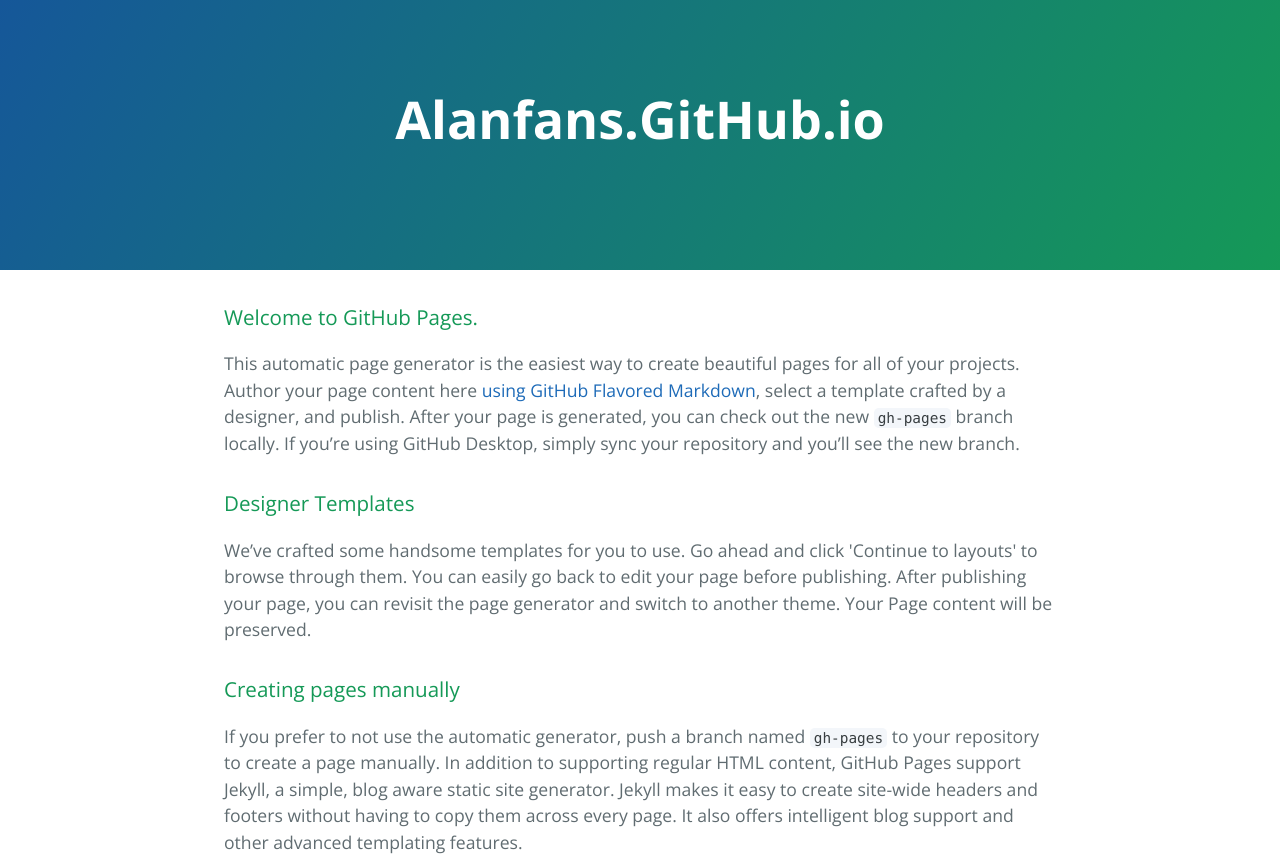
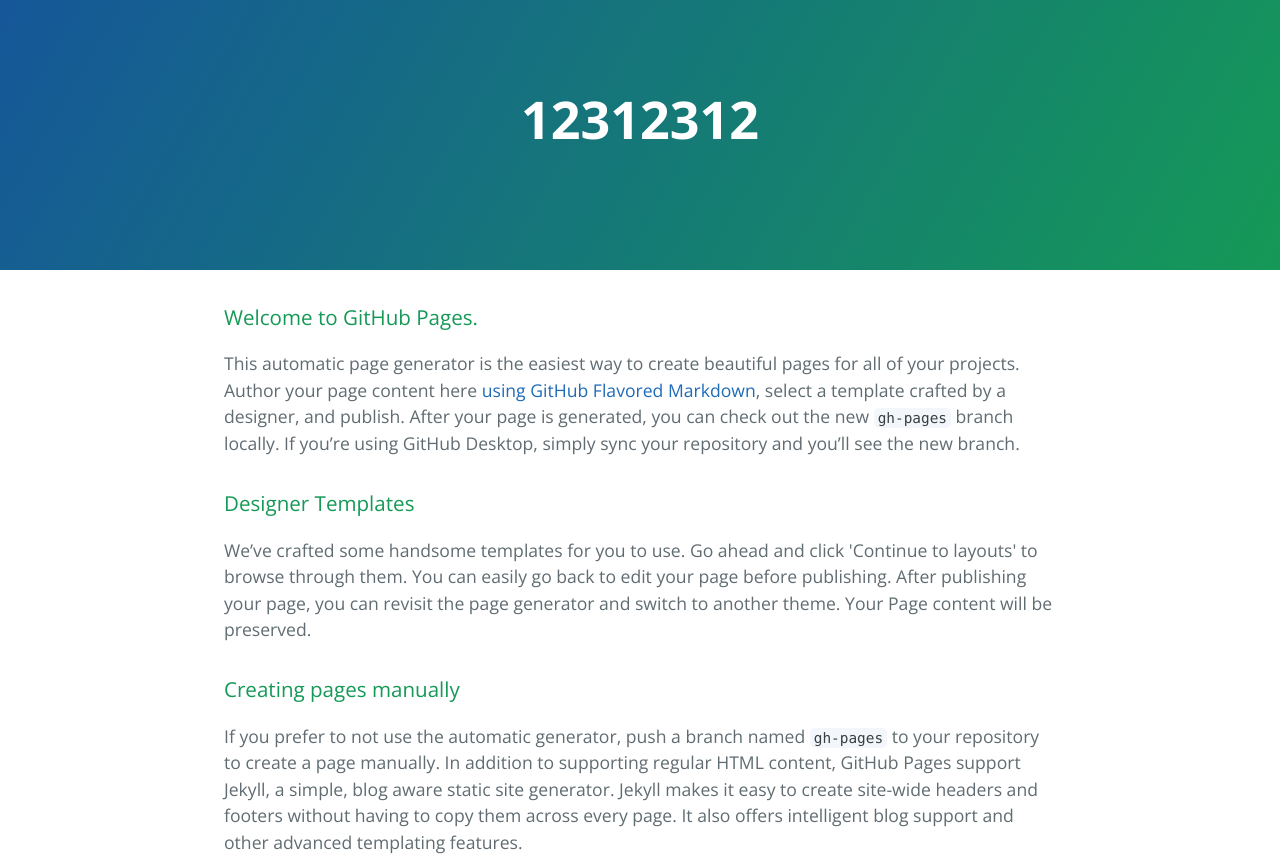
Before and after one commit to alanfans/alanfans.github.io, a plain HTML site: page index.html in a window 1280 px wide. Shown: the top 858 px of the page. Drawn offline with nearby package versions, Linux system fonts and the light colour scheme.

Commit message:
Update index.html

```diff
--- a/index.html
+++ b/index.html
@@ -11,7 +11,7 @@
   </head>
   <body>
     <section class="page-header">
-      <h1 class="project-name">Alanfans.GitHub.io</h1>
+      <h1 class="project-name">12312312</h1>
       <h2 class="project-tagline"></h2>
     </section>
 
```
